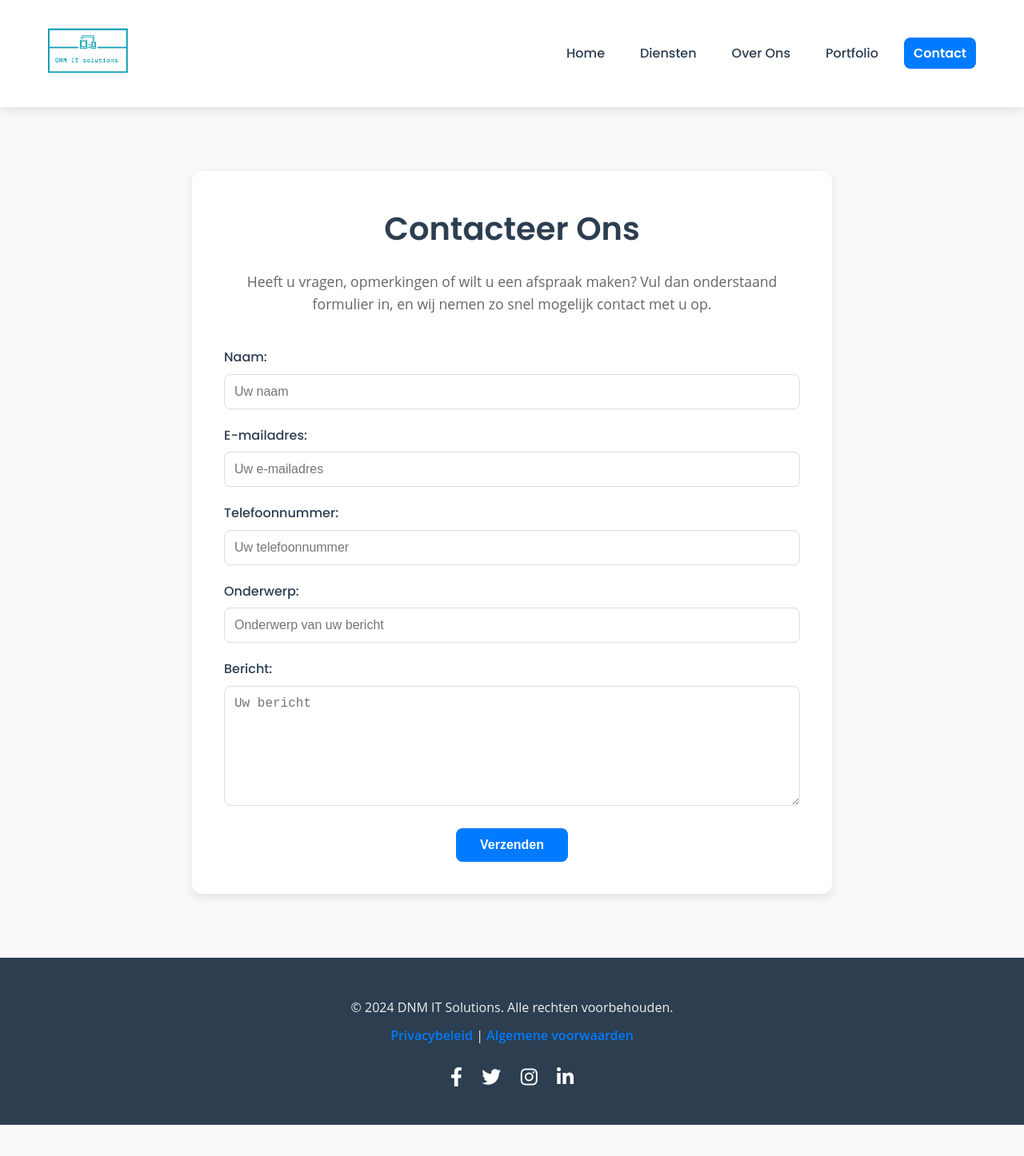
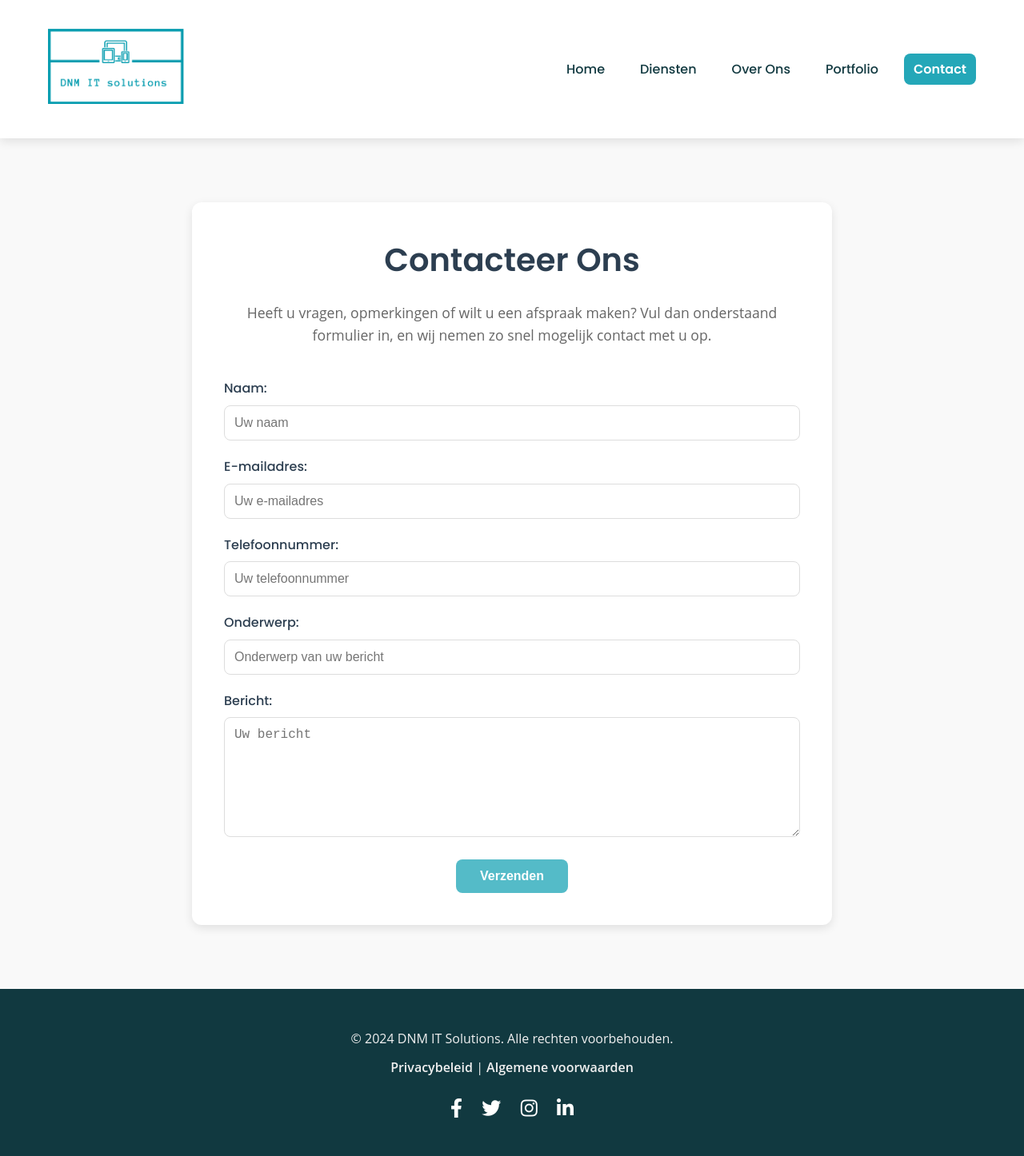
Before and after one commit to IwastedI/website-test, a plain HTML site: page contact.html in a window 1280 px wide. Shown: the whole page at 80% size. Before the commit the page ends 1407 px from the top, so only its background shows below. Drawn offline with Linux system fonts and the light colour scheme.

Commit message:
header en kleuren aangepast naar het logo

```diff
--- a/css/bugetpc.css
+++ b/css/bugetpc.css
@@ -40,7 +40,7 @@ header {
 }
 
 .logo img {
-    max-width: 100px;
+    max-width: 170px;
 }
 
 .nav-menu ul {
@@ -51,7 +51,7 @@ header {
 
 .nav-menu ul li a {
     font-weight: 500;
-    color: #2c3e50;
+    color: #113940;
     transition: color 0.3s ease;
 }
 
--- a/css/contact.css
+++ b/css/contact.css
@@ -40,7 +40,7 @@ header {
 }
 
 .logo img {
-    max-width: 100px;
+    max-width: 170px;
 }
 
 .nav-menu ul {
@@ -51,7 +51,7 @@ header {
 
 .nav-menu ul li a {
     font-weight: 500;
-    color: #2c3e50;
+    color: #113940;
     transition: color 0.3s ease;
 }
 
@@ -120,7 +120,7 @@ header {
 
 .form-group input:focus,
 .form-group textarea:focus {
-    border-color: #007BFF;
+    border-color: #54BBC8;
     outline: none;
 }
 
@@ -131,7 +131,7 @@ header {
 
 /* Knop Stijlen */
 .cta-primary {
-    background-color: #007BFF;
+    background-color: #54BBC8;
     color: white;
     padding: 12px 30px;
     border: none;
@@ -143,7 +143,7 @@ header {
 }
 
 .cta-primary:hover {
-    background-color: #0056b3;
+    background-color: #24A7B8;
 }
 
 /* Responsief Ontwerp */
--- a/css/diensten.css
+++ b/css/diensten.css
@@ -1,4 +1,3 @@
-
 /* Algemene Stijlen */
 body {
     font-family: 'Poppins', sans-serif;
@@ -41,7 +40,7 @@ header {
 }
 
 .logo img {
-    max-width: 100px;
+    max-width: 170px;
 }
 
 .nav-menu ul {
@@ -52,7 +51,7 @@ header {
 
 .nav-menu ul li a {
     font-weight: 500;
-    color: #2c3e50;
+    color: #113940;
     transition: color 0.3s ease;
 }
 
@@ -112,7 +111,7 @@ header {
 
 .service-card i {
     font-size: 2.5rem;
-    color: #007BFF; /* Lichtblauw als accentkleur */
+    color: #227181; /* Lichtblauw als accentkleur */
     margin-bottom: 20px;
     display: block;
 }
@@ -150,7 +149,7 @@ header {
 
 .service-card ul li::before {
     content: "•";
-    color: #007BFF; /* Lichtblauw als accentkleur voor opsommingstekens */
+    color: #227181; /* Lichtblauw als accentkleur voor opsommingstekens */
     font-size: 1.5rem;
     position: absolute;
     left: 0;
@@ -158,12 +157,12 @@ header {
 }
 
 .service-card strong {
-    color: #007BFF; /* Lichtblauw als accentkleur voor vetgedrukte tekst */
+    color: #227181; /* Lichtblauw als accentkleur voor vetgedrukte tekst */
 }
 
 .cta-button {
     display: inline-block;
-    background-color: #007BFF; /* Lichtblauw */
+    background-color: #54BBC8; /* Lichtblauw */
     color: white;
     padding: 12px 30px;
     border-radius: 8px;
@@ -174,7 +173,7 @@ header {
 }
 
 .cta-button:hover {
-    background-color: #0056b3; /* Donkerder blauw bij hover */
+    background-color: #24A7B8; /* Donkerder blauw bij hover */
     transform: translateY(-3px);
 }
 
--- a/css/footer.css
+++ b/css/footer.css
@@ -1,6 +1,6 @@
 /* Footer Styling */
 footer {
-    background-color: #2c3e50;
+    background-color: #113940;
     color: white;
     padding: 40px 20px;
     text-align: center;
@@ -23,14 +23,14 @@ footer p {
 }
 
 footer a {
-    color: #007BFF;
+    color: #f0f0f0;
     text-decoration: none;
     font-weight: 600; /* Vetgedrukte links */
     transition: color 0.3s ease;
 }
 
 footer a:hover {
-    color: #0056b3;
+    color: #E0F2F5;
 }
 
 .social-media {
@@ -45,5 +45,5 @@ footer a:hover {
 }
 
 .social-media a:hover {
-    color: #007BFF;
+    color: #E0F2F5;
 }
--- a/css/header.css
+++ b/css/header.css
@@ -19,7 +19,7 @@ header {
 }
 
 .logo img {
-    max-width: 100px;
+    max-width: 170px;
     transition: transform 0.3s ease;
 }
 
@@ -37,19 +37,19 @@ header {
 
 .nav-menu ul li a {
     font-weight: 500;
-    color: #2c3e50;
+    color: #113940;
     padding: 8px 12px;
     border-radius: 8px;
     transition: all 0.3s ease;
 }
 
 .nav-menu ul li a:hover {
-    background-color: #007BFF;
+    background-color: #24A7B8;
     color: white;
 }
 
 .nav-menu ul li a.active {
-    background-color: #007BFF;
+    background-color: #24A7B8;
     color: white;
 }
 
--- a/css/index.css
+++ b/css/index.css
@@ -40,7 +40,7 @@ header {
 }
 
 .logo img {
-    max-width: 100px;
+    max-width: 170px;
 }
 
 .nav-menu ul {
@@ -51,7 +51,7 @@ header {
 
 .nav-menu ul li a {
     font-weight: 500;
-    color: #2c3e50;
+    color: #113940;
     transition: color 0.3s ease;
 }
 
@@ -70,7 +70,7 @@ header {
     align-items: center;
     justify-content: space-between;
     padding: 100px 20px;
-    background-color: #f0f4f8; /* Lichtgrijze achtergrond */
+    background-color: #E0F2F5; /* Lichtgrijze achtergrond */
     overflow: hidden;
     min-height: 600px; /* Meer hoogte voor de hero-sectie */
 }
@@ -105,22 +105,22 @@ header {
 }
 
 .cta-primary {
-    background-color: #007BFF; /* Donkerblauw */
+    background-color: #54BBC8; /* Donkerblauw */
     color: white;
 }
 
 .cta-primary:hover {
-    background-color: #0056b3; /* Donkerder blauw */
+    background-color: #24A7B8; /* Donkerder blauw */
 }
 
 .cta-secondary {
     background-color: transparent;
-    border: 2px solid #007BFF; /* Donkerblauw */
-    color: #007BFF;
+    border: 2px solid #54BBC8; /* Donkerblauw */
+    color: #54BBC8;
 }
 
 .cta-secondary:hover {
-    background-color: #007BFF;
+    background-color: #54BBC8;
     color: white;
 }
 
@@ -216,7 +216,7 @@ header {
 
 .computer-card .price {
     font-size: 1.2rem;
-    color: #007BFF;
+    color: #227181;
     font-weight: 600;
 }
 
@@ -248,7 +248,7 @@ header {
 
 .service-card i {
     font-size: 2rem;
-    color: #007BFF;
+    color: #227181;
     margin-bottom: 15px;
 }
 
@@ -282,7 +282,7 @@ header {
 
 /* Footer */
 footer {
-    background-color: #2c3e50;
+    background-color: #227181;
     color: white;
     padding: 40px 20px;
     text-align: center;
--- a/css/over.css
+++ b/css/over.css
@@ -40,7 +40,7 @@ header {
 }
 
 .logo img {
-    max-width: 100px;
+    max-width: 170px;
 }
 
 .nav-menu ul {
@@ -51,7 +51,7 @@ header {
 
 .nav-menu ul li a {
     font-weight: 500;
-    color: #2c3e50;
+    color: #113940;
     transition: color 0.3s ease;
 }
 
--- a/css/port2.css
+++ b/css/port2.css
@@ -40,7 +40,7 @@ header {
 }
 
 .logo img {
-    max-width: 100px;
+    max-width: 170px;
 }
 
 .nav-menu ul {
@@ -51,7 +51,7 @@ header {
 
 .nav-menu ul li a {
     font-weight: 500;
-    color: #2c3e50;
+    color: #113940;
     transition: color 0.3s ease;
 }
 
```
